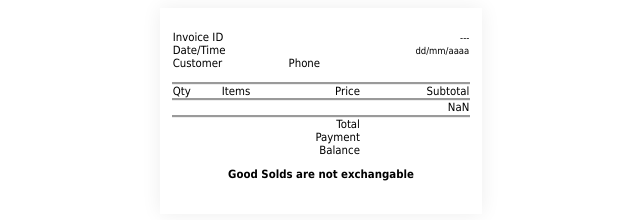
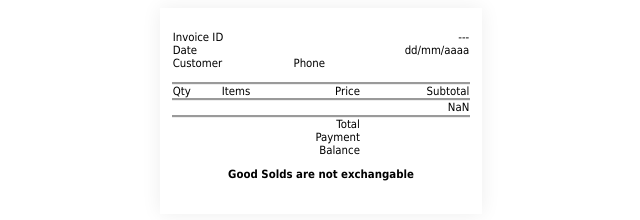
Before and after one commit to kyawminoo007/invoice, a plain HTML site: page index.html in a window 1280 px wide. Shown: the full height of the page, 319-959 px from the left. Drawn offline with Linux system fonts and the light colour scheme.

Commit message:
Update index.html

```diff
--- a/index.html
+++ b/index.html
@@ -20,8 +20,14 @@
 
       .nro_boleta {
         margin: 0;
-        font-size: 2.5mm !important;
+        font-size: 3mm !important;
         text-align: right;
+      }
+
+       .customer {
+        margin: 0;
+        font-size: 3mm !important;
+        text-align: left;
       }
 
       .date {
@@ -322,15 +328,15 @@ img#impresoraButton {
     <td class="nro_boleta" id="invoice_id"></td>
 </tr>
  <tr>
-    <td style="text-align: left;">Date/Time</td>
+    <td style="text-align: left;">Date</td>
     <td></td>
     <td></td>
     <td class="nro_boleta" id="date"></td>
 </tr>
  <tr>
     <td style="text-align: left;">Customer</td>
-    <td class="nro_boleta" id="customer"></td>
-    <td style="text-align: left;">Phone</td>
+    <td class="customer" id="customer"></td>
+    <td style="text-align: center;">Phone</td>
     <td class="nro_boleta" id="phone"></td>
 </tr>
 </table>
```
